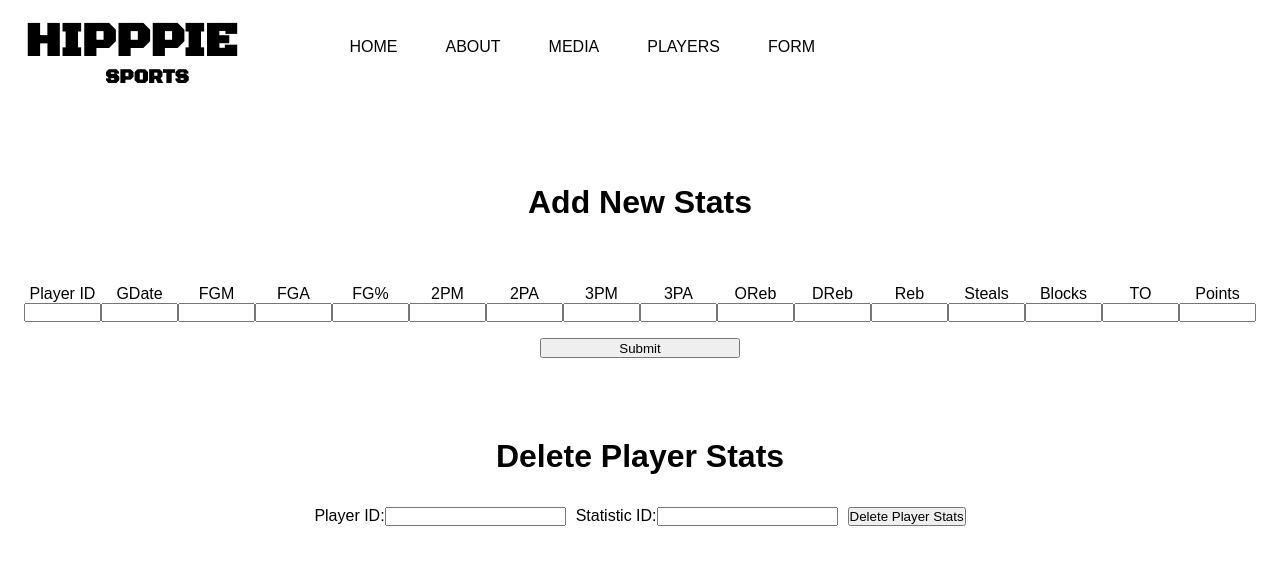
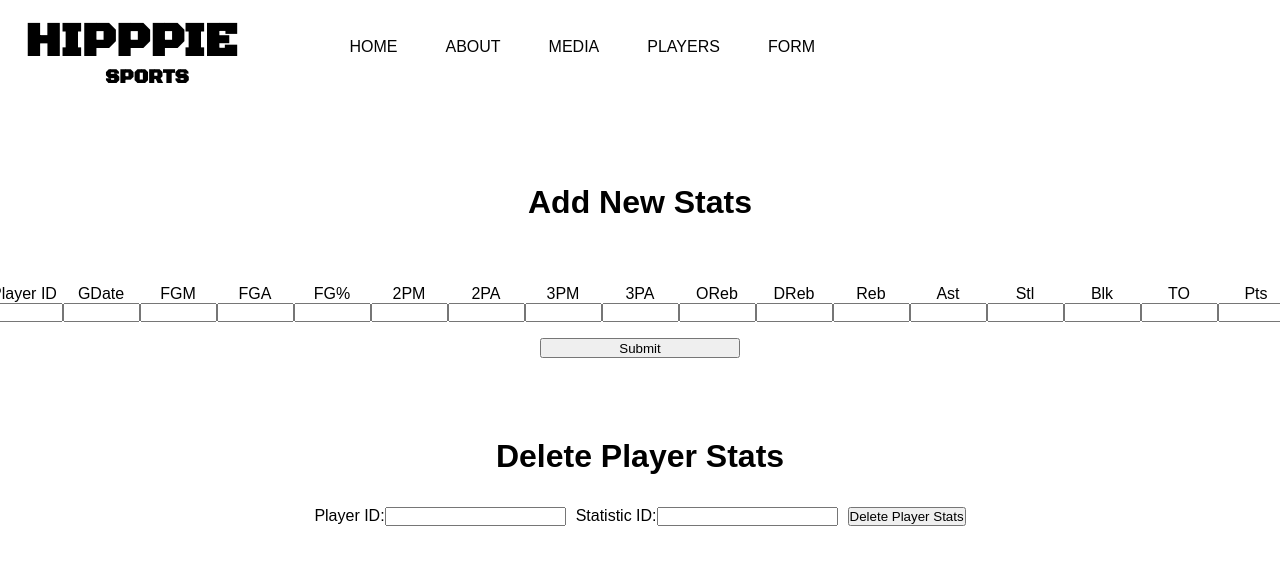
Before and after one commit to Hipppie3/Basketball_frontend, a React (Vite) app: page /editStats in a window 1280 px wide. Shown: the top 564 px of the page. Built offline with nearby package versions, Linux system fonts and the light colour scheme.

Commit message:
added ast input

```diff
--- a/package.json
+++ b/package.json
@@ -14,6 +14,7 @@
     "react": "^18.2.0",
     "react-dom": "^18.2.0",
     "react-icons": "^4.10.1",
+    "react-player": "^2.12.0",
     "react-router-dom": "^6.14.0",
     "react-youtube": "^10.1.0"
   },
--- a/src/pages/playersFolder/PlayersPage.jsx
+++ b/src/pages/playersFolder/PlayersPage.jsx
@@ -46,31 +46,34 @@ function PlayersPage() {
 console.log(player);
   return (
      <div className="players">
+
       <section className="players-container">
         <div className="players-profile">
-          <img className={player.player.first_name === "Lynn haiep" ? "lynn" : "hiep"} src={player.image} alt="hiep"/>
+          <img className={player.player.first_name} src={player.image} alt="hiep"/>
           <div className="profile-information">
             <h3 className="position">Park Crew | #0 | Point Guard</h3>
             <h1 className="name">{player.player.first_name} <br/>{player.player.last_name}</h1>
           </div>
+
+
         </div>
     {player.statistics.map((stat) => (
        <div className="players-info" key={id}>
           <div className="left-section">
             <div className="players-avg">
-              <span className="avg">PPG</span> <span className="avg-num">{stat.ppg}</span>
+              <span className="avg">PPG</span> <span className="avg-num"></span>
             </div>
             <div className="players-avg">
-              <span className="avg">RBG</span> <span className="avg-num">{stat.rbg}</span>
+              <span className="avg">RBG</span> <span className="avg-num"></span>
             </div>
             <div className="players-avg">
-              <span className="avg">APG</span> <span className="avg-num">{stat.apg}</span>
+              <span className="avg">APG</span> <span className="avg-num"></span>
             </div>
             <div className="players-avg">
-              <span className="avg">SPG</span> <span className="avg-num">{stat.spg}</span>
+              <span className="avg">SPG</span> <span className="avg-num"></span>
             </div>
             <div className="players-avg">
-              <span className="avg">BPG</span> <span className="avg-num">{stat.bpg}</span>
+              <span className="avg">BPG</span> <span className="avg-num"></span>
             </div>
           </div>
 
@@ -121,13 +124,13 @@ console.log(player);
                 &lt;
               </button>
             )}
-            {visibleVideos.map((video, index) => {
+            {player.videos.map((playerVideo, index) => {
   const videoIndex = scrollPosition + index; // Calculate the actual index of the video in the videos array
   return (
 
       <div className="eaVid" key={`video-${index}`}>
-        <video src={video} controls />
-        <div className="hi">{texts[videoIndex]}</div>
+        <video src={playerVideo.url} controls />
+        <div className="hi">{playerVideo.title}</div>
       </div>
 
   );
--- a/src/pages/playersFolder/playersForm/AddStatsPage.jsx
+++ b/src/pages/playersFolder/playersForm/AddStatsPage.jsx
@@ -17,10 +17,12 @@ const [three_pa, setThree_Pa] = useState('');
 const [oreb, setOreb] = useState('');
 const [dreb, setDreb] = useState('');
 const [reb, setReb] = useState('');
+const [ast, setAst] = useState('');
 const [stl, setStl] = useState('');
 const [blk, setBlk] = useState('');
 const [to, setTo] = useState('');
 const [pts, setPts] = useState('');
+
 
 
   const handleStatisticsSubmit = async (e) => {
@@ -39,6 +41,7 @@ const [pts, setPts] = useState('');
         oreb,
         dreb,
         reb,
+        ast,
         stl,
         blk,
         to,
@@ -57,6 +60,7 @@ const [pts, setPts] = useState('');
     setOreb('');
     setDreb('');
     setReb('');
+    setAst('');
     setStl('');
     setBlk('');
     setTo('');
@@ -225,9 +229,21 @@ const [pts, setPts] = useState('');
     />
     </label>
     </div>
+      <div className="stats">
+    <label className="newStatsLabel" htmlFor="reb">Ast
+    <input
+      className="newStatsInput"
+      type="text"
+      id="ast"
+      value={ast}
+      onChange={(e) => setAst(e.target.value)}
+    />
+    </label>
+    </div>
+
 
     <div className="stats"></div>
-    <label className="newStatsLabel" htmlFor="stl">Steals
+    <label className="newStatsLabel" htmlFor="stl">Stl
     <input
       className="newStatsInput"
       type="text"
@@ -238,7 +254,7 @@ const [pts, setPts] = useState('');
     </label>
 
     <div className="stats">
-    <label className="newStatsLabel" htmlFor="blk">Blocks
+    <label className="newStatsLabel" htmlFor="blk">Blk
     <input
       className="newStatsInput"
       type="text"
@@ -262,7 +278,7 @@ const [pts, setPts] = useState('');
     </div>
 
     <div className="stats">
-    <label className="newStatsLabel" htmlFor="pts">Points
+    <label className="newStatsLabel" htmlFor="pts">Pts
     <input
       className="newStatsInput"
       type="text"
```
Also changed, not shown: 1 other file (tests, documents, lock files or other folders).
